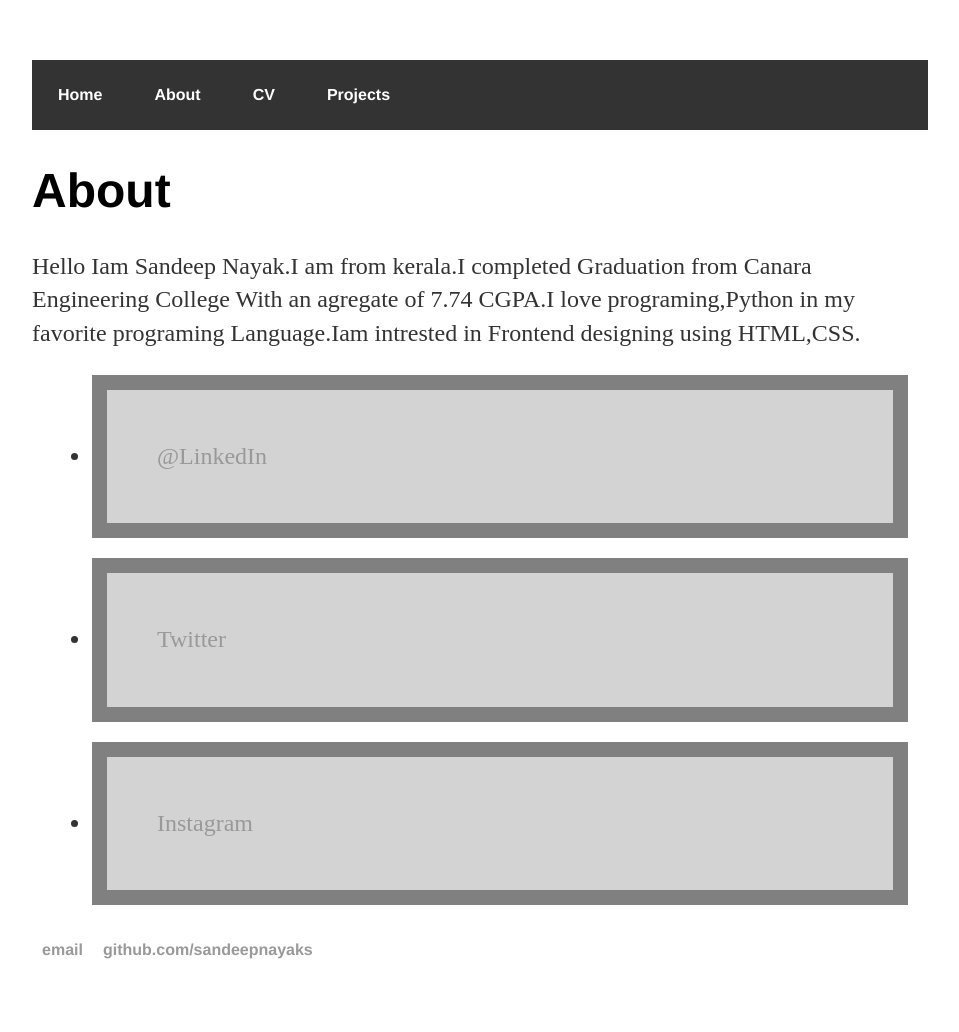
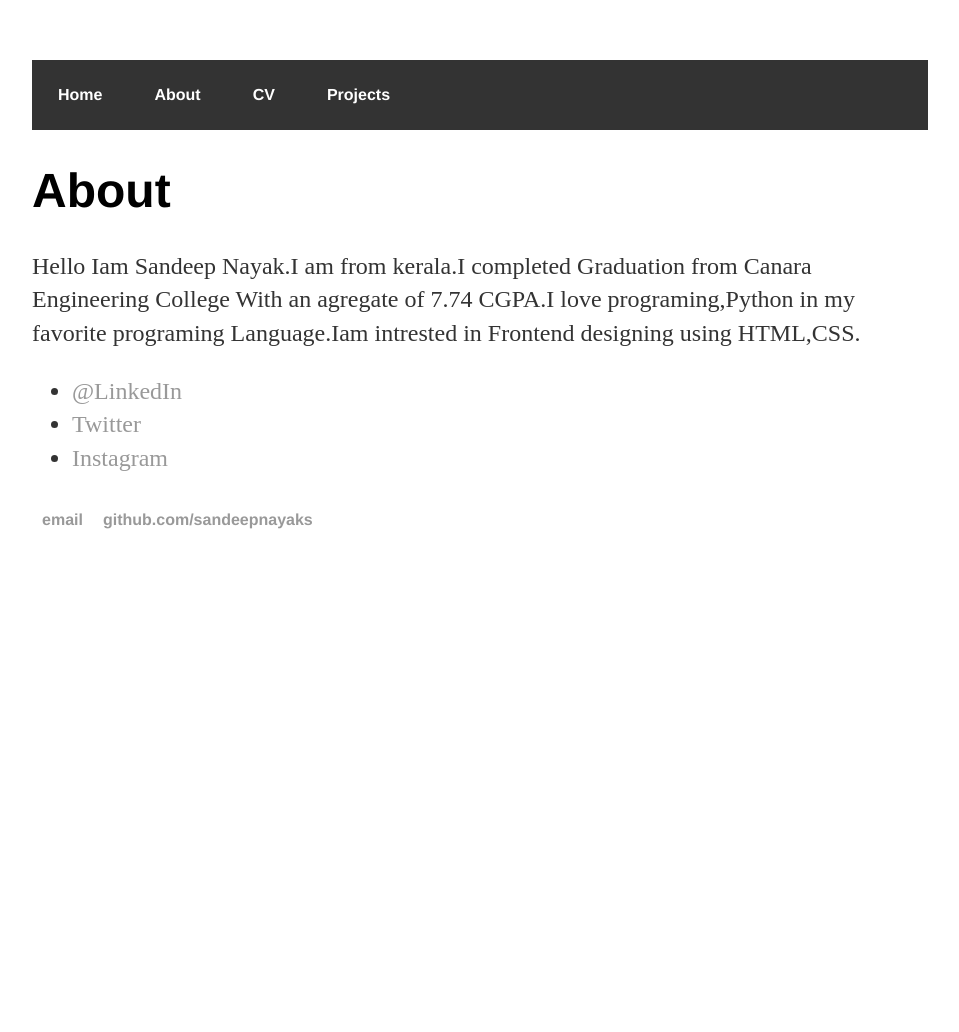
Before and after one commit to sandeepnayaks/sandeepnayaks.github.io, a Jekyll site: the page built from about/index.html, in a window 1280 px wide. Shown: the whole page, without its empty margins (160-1119 px from the left). Built offline with Jekyll 4.4.1, drawn with Linux system fonts in a browser that asks for light colours; after the commit the page ends 900 px from its top, so only the background shows below that.

Commit message:
Update main.css

```diff
--- a/css/main.css
+++ b/css/main.css
@@ -17,7 +17,7 @@ nav ul{background-color: #333;}
 nav ul li, footer ul li { display: inline; margin-right: 20px; float: left; }
 
 
- div ul li{background-color: lightgrey;
+ article ul li{background-color: lightgrey;
 
   border: 15px solid grey;
   padding: 50px;
```
